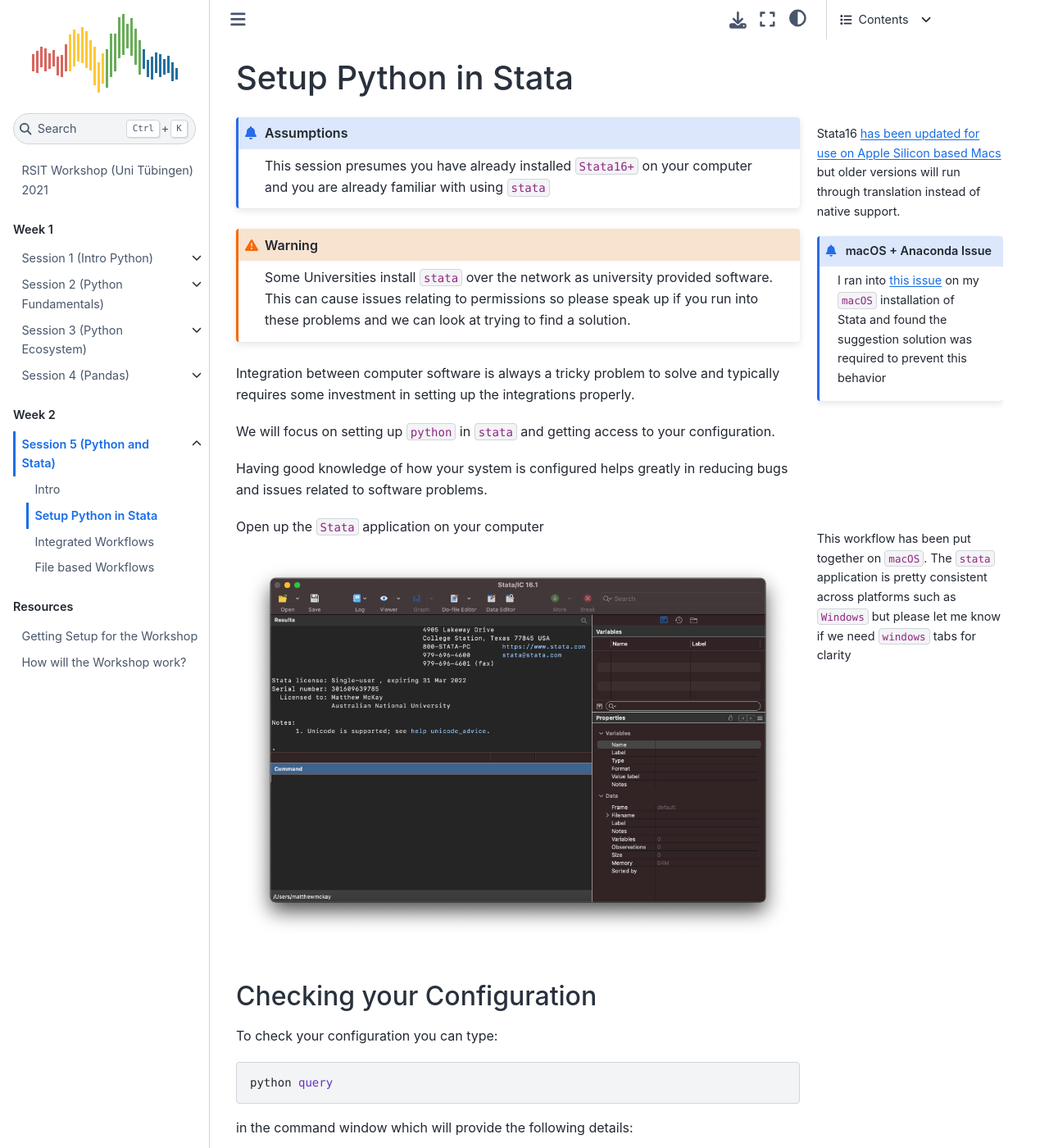
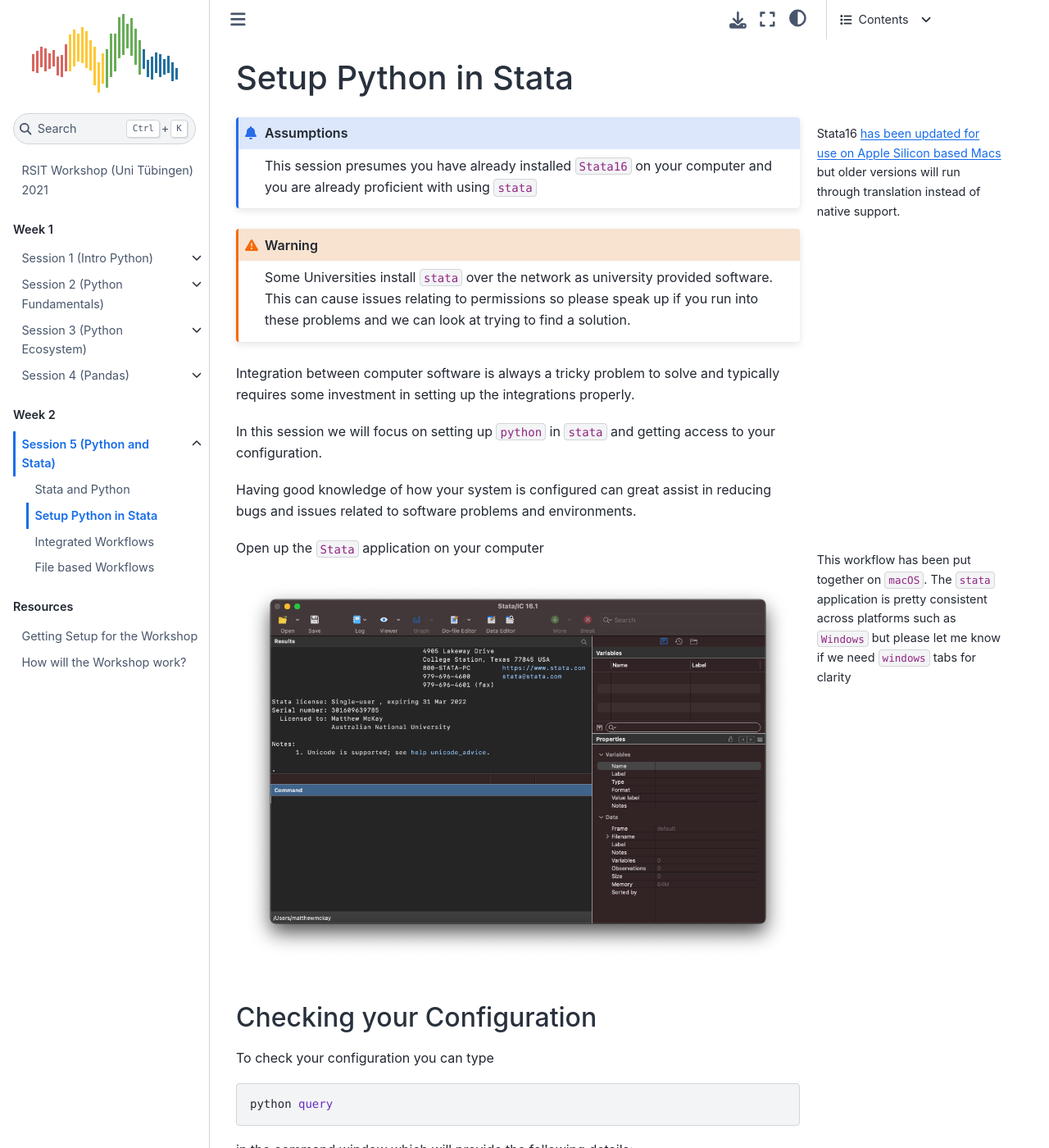
Before and after one commit to QuantEcon/2021-workshop-rsit, a Jupyter Book: the page built from website/week2/session5/stata-and-python-setup.md, in a window 1280 px wide and 1400 px high. Shown: the whole window at 82% size. Built offline with Jupyter Book 1.0.4 settings and Sphinx 7.4.7 and the Sphinx Book theme 1.1.4, drawn with Linux system fonts in a browser that asks for light colours; some of the changed text lies outside the part shown.

Commit message:
updates to setup and info page

````diff
--- a/website/week2/session5/stata-and-python-setup.md
+++ b/website/week2/session5/stata-and-python-setup.md
@@ -4,16 +4,11 @@
 :::{margin}
 Stata16 [has been updated for use on Apple Silicon based Macs](https://blog.stata.com/2020/11/10/stata-for-mac-with-apple-silicon/) but older versions will run through translation instead of
 native support.
-
-```{admonition} macOS + Anaconda Issue
-I ran into [this issue](https://www.statalist.org/forums/forum/general-stata-discussion/general/1578573-python-integration-pandas-package-causing-stata-to-close) on my `macOS` installation
-of Stata and found the suggestion solution was required to prevent this behavior
-```
 :::
 
 ```{admonition} Assumptions
-This session presumes you have already installed `Stata16+` on your computer and you are already
-familiar with using `stata`
+This session presumes you have already installed `Stata16` on your computer and you are already
+proficient with using `stata`
 ```
 
 ```{warning}
@@ -25,10 +20,10 @@
 Integration between computer software is always a tricky problem to solve and typically requires
 some investment in setting up the integrations properly.
 
-We will focus on setting up `python` in `stata` and getting access to your configuration.
+In this session we will focus on setting up `python` in `stata` and getting access to your configuration.
 
-Having good knowledge of how your system is configured helps greatly in reducing bugs and issues related
-to software problems.
+Having good knowledge of how your system is configured can great assist in reducing bugs and issues related
+to software problems and environments.
 
 :::{margin}
 This workflow has been put together on `macOS`. The `stata` application is pretty consistent
@@ -42,7 +37,7 @@
 
 ## Checking your Configuration
 
-To check your configuration you can type:
+To check your configuration you can type
 
 ```stata
 python query
@@ -70,9 +65,11 @@
   - this provides additional information about the `python` version and software used.
 ```
 
+You can also see that `python` hasn't been initialised as we haven't used it in this session.
+
 ## Searching for Python on your System
 
-Stata can search your system for any `python` installations and list them by typing:
+Stata can search your system for any `python` installations and list them by typing
 
 ```stata
 python search
@@ -135,9 +133,16 @@
 ```
 :::
 
-Then check the setting using `python query`.
+Then check the setting has taken effect using `python query`.
 
 ## Testing Python
+
+::{margin}
+```{admonition} macOS + Anaconda Issue
+I ran into [this issue](https://www.statalist.org/forums/forum/general-stata-discussion/general/1578573-python-integration-pandas-package-causing-stata-to-close) on my `macOS` installation
+of Stata and found the suggestion solution was required to prevent this behavior
+```
+:::
 
 To check that everything is setup and ready to go you can run the
 [first python example](session5/stata-and-python-firstexample) and verify
````
Also changed, not shown: other parts of website/week2/session5/stata-and-python-setup.md (+3 -2 lines), website/week2/session5/stata-and-python.md (+5 -4 lines).
